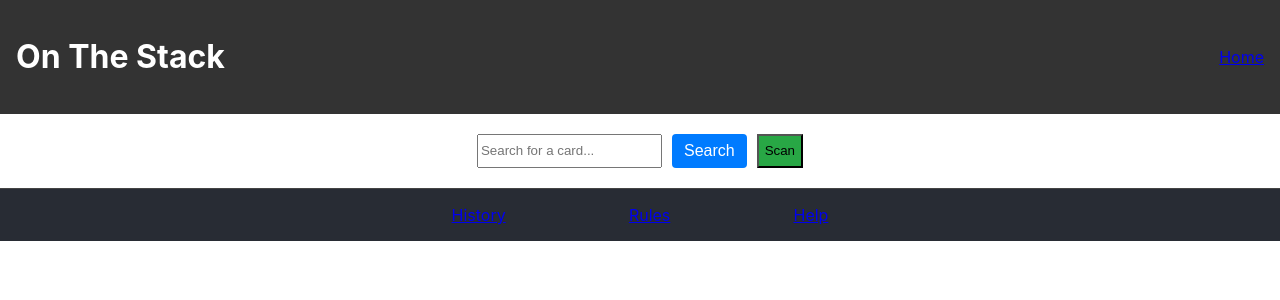
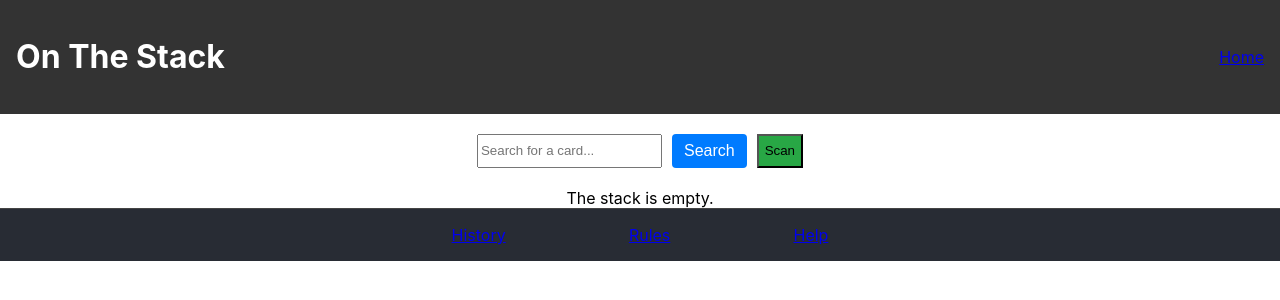
Before and after one commit to clubd/mtg-app, a React (Create React App) app: page / in a window 1280 px wide. Shown: the top 300 px of the page. Built offline with nearby package versions, Linux system fonts and the light colour scheme.

Commit message:
added function to manage stack

```diff
--- a/src/pages/HomePage/HomePage.js
+++ b/src/pages/HomePage/HomePage.js
@@ -1,9 +1,17 @@
+import { useState } from "react";
 import SearchBar from "../../components/SearchBar/SearchBar";
+import StackBox from "../../components/StackBox/StackBox";
 
 function HomePage() {
+    const [stack, setStack] = useState([]);
+
+    const handleAddToStack = (card) => {
+        setStack(prevStack => [...prevStack, card]);
+    };
     return (
         <div>
-            <SearchBar />
+            <SearchBar onAddToStack={handleAddToStack} />
+            <StackBox stack={stack} />
         </div>
     )
 }
```
